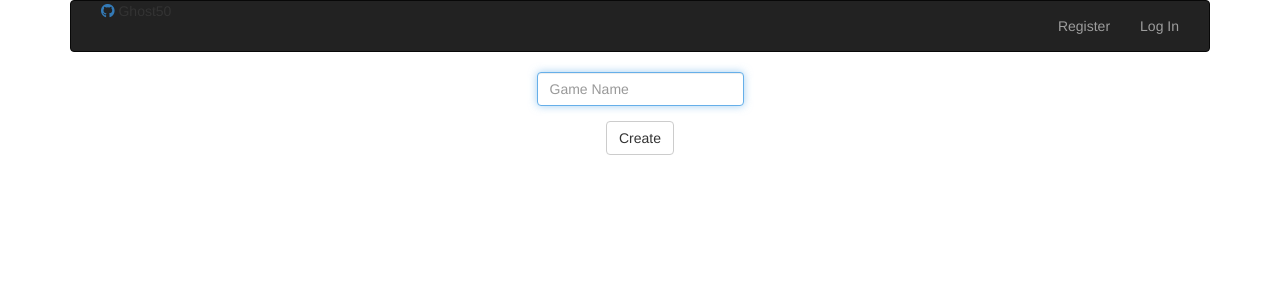
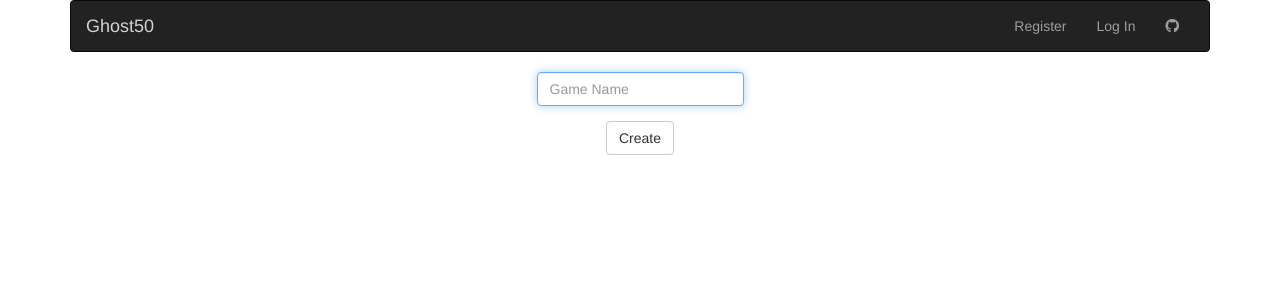
Before and after one commit to theTejMahal/ghost50-final, a Flask app: page /createroom in a window 1280 px wide. Shown: the top 300 px of the page. Run offline with Flask 2, Linux system fonts and the light colour scheme; data that the repository does not hold is empty; some libraries are stand-ins or nearby versions.

Commit message:
Github logo

```diff
--- a/app/templates/layout.html
+++ b/app/templates/layout.html
@@ -36,7 +36,7 @@
                             <span class="icon-bar"></span>
                             <span class="icon-bar"></span>
                         </button>
-                        <a class="navbar-brand" href="{{ url_for('index') }}"><span class="gray"><a href="https://github.com/theTejMahal/ghost50-final"><i class="fab fa-github"></i></a> Ghost50 </span></a>
+                        <a class="navbar-brand" href="{{ url_for('index') }}"><span class="gray">Ghost50</span></a>
                     </div>
                     <div class="collapse navbar-collapse" id="navbar">
                         {% if session.user_id %}
@@ -53,6 +53,7 @@
                             <ul class="nav navbar-nav navbar-right">
                                 <li><a href="{{ url_for('register') }}">Register</a></li>
                                 <li><a href="{{ url_for('login') }}">Log In</a></li>
+                                <li><a href="https://github.com/theTejMahal/ghost50-final"><i class="fab fa-github"></i></a></li>
                             </ul>
                         {% endif %}
                     </div>
```
